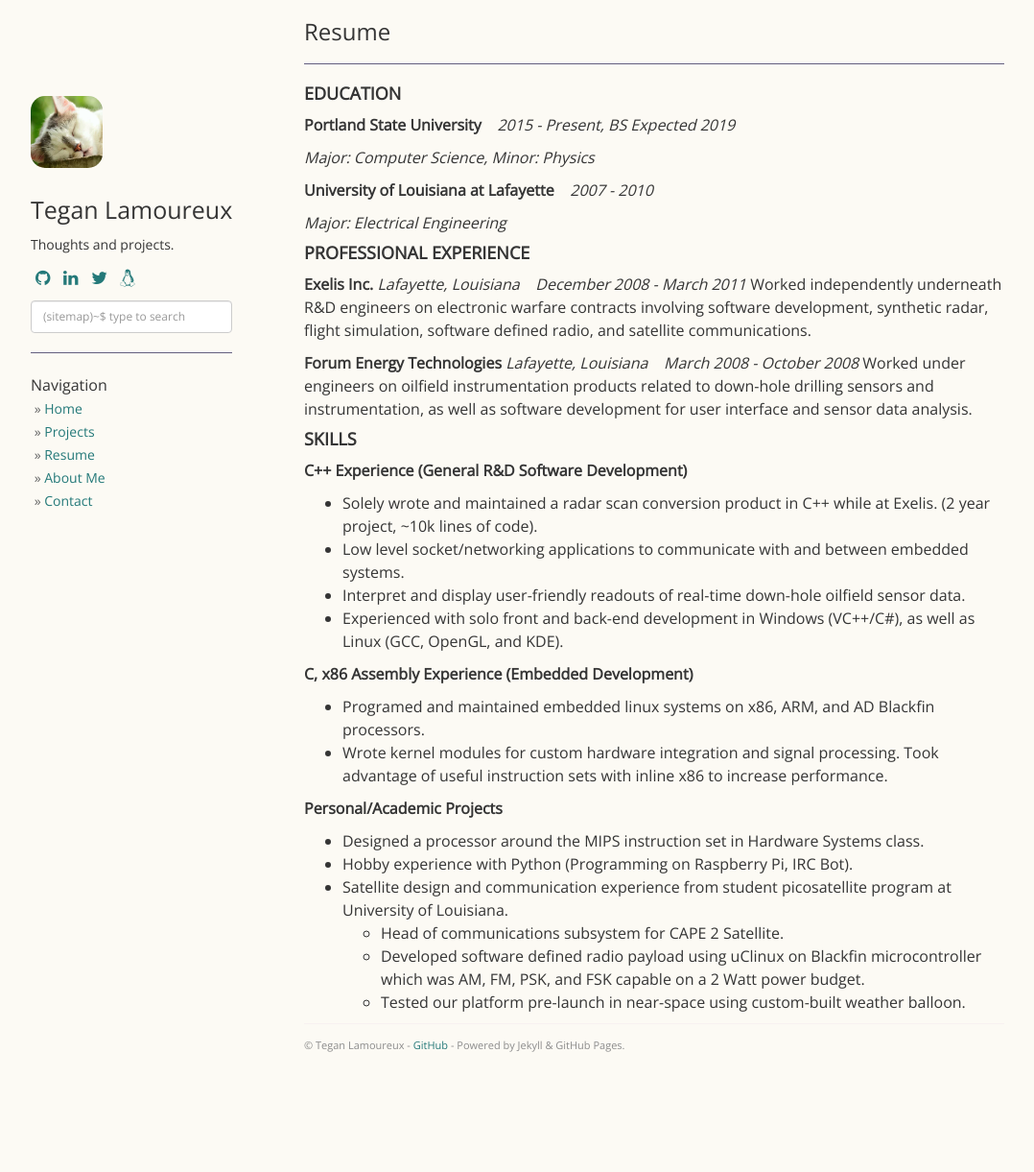
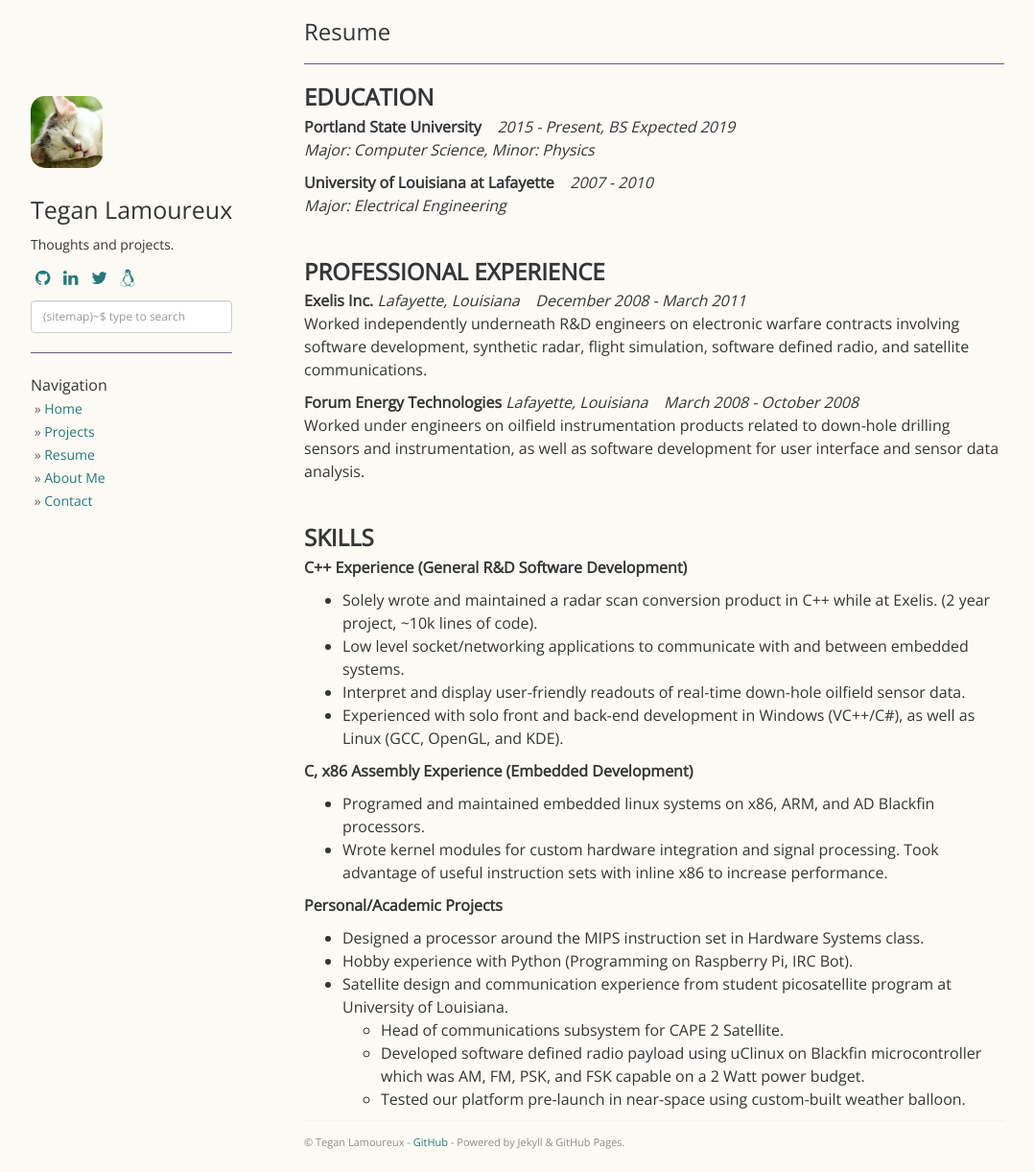
Before and after one commit to tegan-lamoureux/tegan-lamoureux.github.io, a Jekyll site: the page built from resume.md, in a window 1280 px wide and 1221 px high. Shown: the whole window at 96% size, without its empty margins (53-1131 px from the left). Built offline with Jekyll 4.4.1, drawn with Linux system fonts in a browser that asks for light colours; nearby versions of some CDN libraries.

Commit message:
Updated markdown formatting.

```diff
--- a/resume.md
+++ b/resume.md
@@ -4,25 +4,23 @@ title: Resume
 permalink: /resume/
 ---
 
-#### **EDUCATION**
-**Portland State University**&nbsp;&nbsp;&nbsp;&nbsp;*2015 - Present, BS Expected 2019*
-
+### **EDUCATION**
+**Portland State University**&nbsp;&nbsp;&nbsp;&nbsp;*2015 - Present, BS Expected 2019*<br>
 *Major: Computer Science, Minor: Physics*
 
-**University of Louisiana at Lafayette**&nbsp;&nbsp;&nbsp;&nbsp;*2007 - 2010*
-
+**University of Louisiana at Lafayette**&nbsp;&nbsp;&nbsp;&nbsp;*2007 - 2010*<br>
 *Major: Electrical Engineering*
-&nbsp;
-#### **PROFESSIONAL EXPERIENCE**
+<br><br>
+### **PROFESSIONAL EXPERIENCE**
 **Exelis Inc.**
-*Lafayette, Louisiana*&nbsp;&nbsp;&nbsp;&nbsp;*December 2008 - March 2011*
+*Lafayette, Louisiana*&nbsp;&nbsp;&nbsp;&nbsp;*December 2008 - March 2011*<br>
 Worked independently underneath R&D engineers on electronic warfare contracts involving software development, synthetic radar, flight simulation, software defined radio, and satellite communications.
 
 **Forum Energy Technologies**
-*Lafayette, Louisiana*&nbsp;&nbsp;&nbsp;&nbsp;*March 2008 - October 2008*
+*Lafayette, Louisiana*&nbsp;&nbsp;&nbsp;&nbsp;*March 2008 - October 2008*<br>
 Worked under engineers on oilfield instrumentation products related to down-hole drilling sensors and instrumentation, as well as software development for user interface and sensor data analysis.
-&nbsp;
-#### **SKILLS**
+<br><br>
+### **SKILLS**
 **C++ Experience (General R&D Software Development)**
 + Solely wrote and maintained a radar scan conversion product in C++ while at Exelis. (2 year project, ~10k lines of code).
 + Low level socket/networking applications to communicate with and between embedded systems.
```
